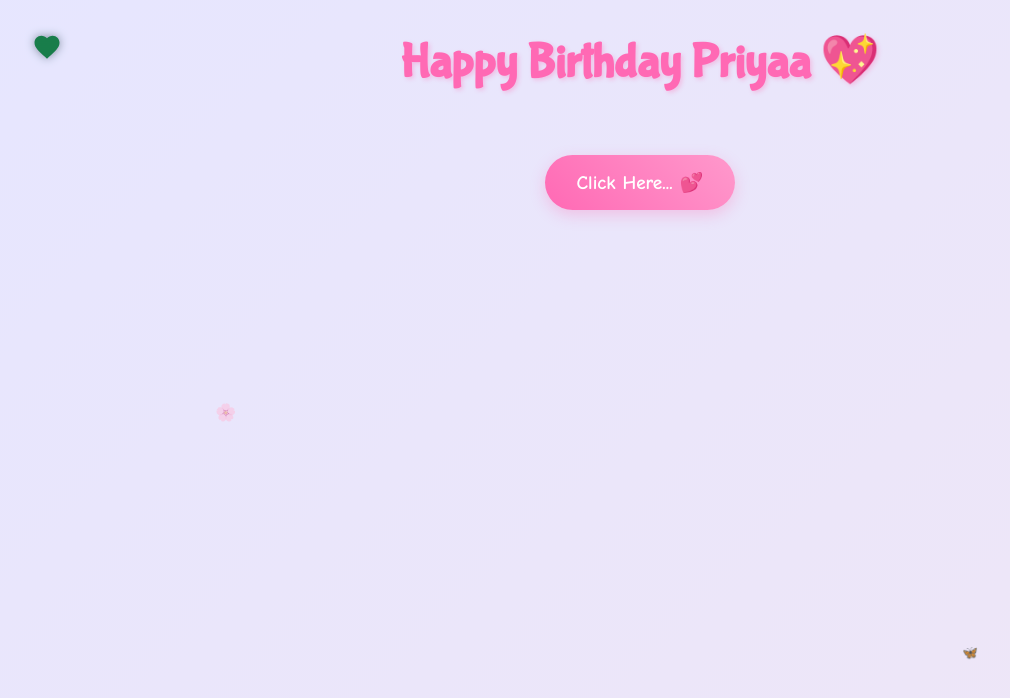
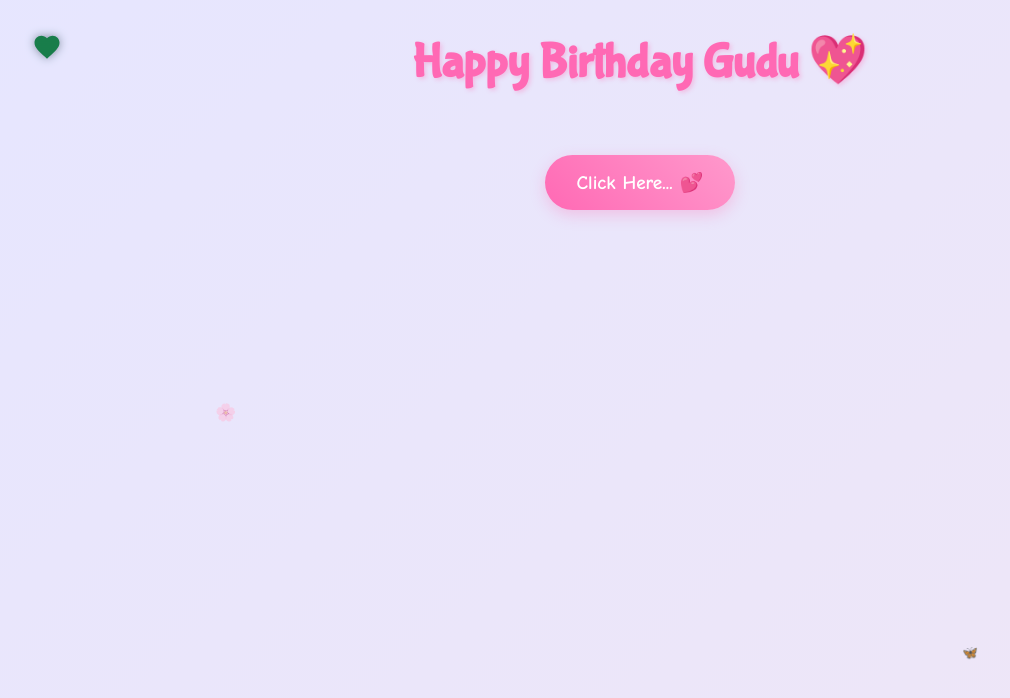
Before and after one commit to Partha618/birthdayy2, a plain HTML site: page cause.html in a window 1280 px wide. Shown: the top 698 px of the page, without its empty margins (0-1010 px from the left). Drawn offline with nearby package versions, Linux system fonts and the light colour scheme.

Commit message:
Update cause.html

```diff
--- a/cause.html
+++ b/cause.html
@@ -18,7 +18,7 @@
     </div>
 
     <div class="container">
-        <h1>Happy Birthday Priyaa 💖</h1>
+        <h1>Happy Birthday Gudu 💖</h1>
 
         <div id="reasons-container"></div>
 
```
